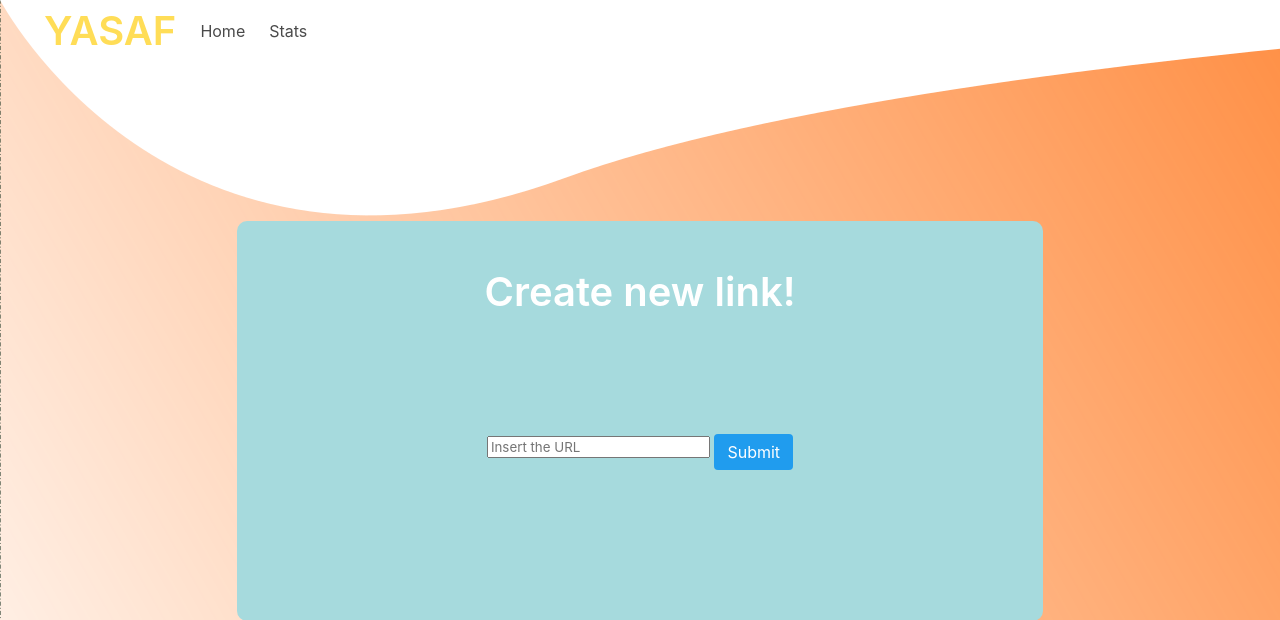
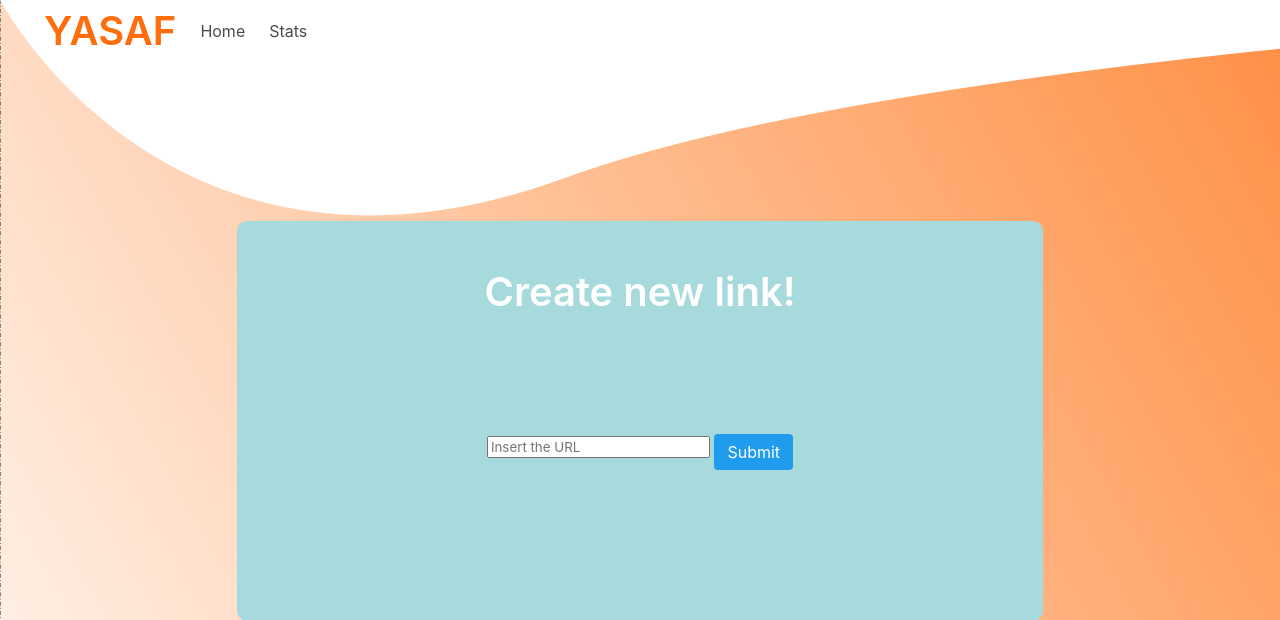
Before and after one commit to marcomansilla/yasaf, a Flask app: page / in a window 1280 px wide. Shown: the top 620 px of the page. Run offline with Flask 2, Linux system fonts and the light colour scheme; some libraries are stand-ins or nearby versions.

```diff
--- /dev/null
+++ b/requirements.txt
@@ -0,0 +1,2 @@
+Flask==1.0.2
+pydal==19.5.11
--- a/static/style.css
+++ b/static/style.css
@@ -24,9 +24,14 @@ nav {
 	margin-left:2rem;
 }
 
+.navbar-brand>a>h2 {
+	color:#FF6D0D !important
+}
+
 form {
 	padding:6rem 0
 }
+
 .hero {
 	max-width:70%;
 	border-radius:10px;
--- a/templates/base.html
+++ b/templates/base.html
@@ -14,7 +14,7 @@
 		<nav class="navbar" role="navigation" aria-label="main navigation">
 			<div class="navbar-brand">
 				<a class="navbar-item" href="https://bulma.io">
-					<h2 class="title is-2 has-text-warning">YASAF</h2>
+					<h2 class="title is-2">YASAF</h2>
 				</a>
 
 				<a role="button" class="navbar-burger burger" aria-label="menu" aria-expanded="false" data-target="navbarBasicExample">
```
Also changed, not shown: 1 other file.
